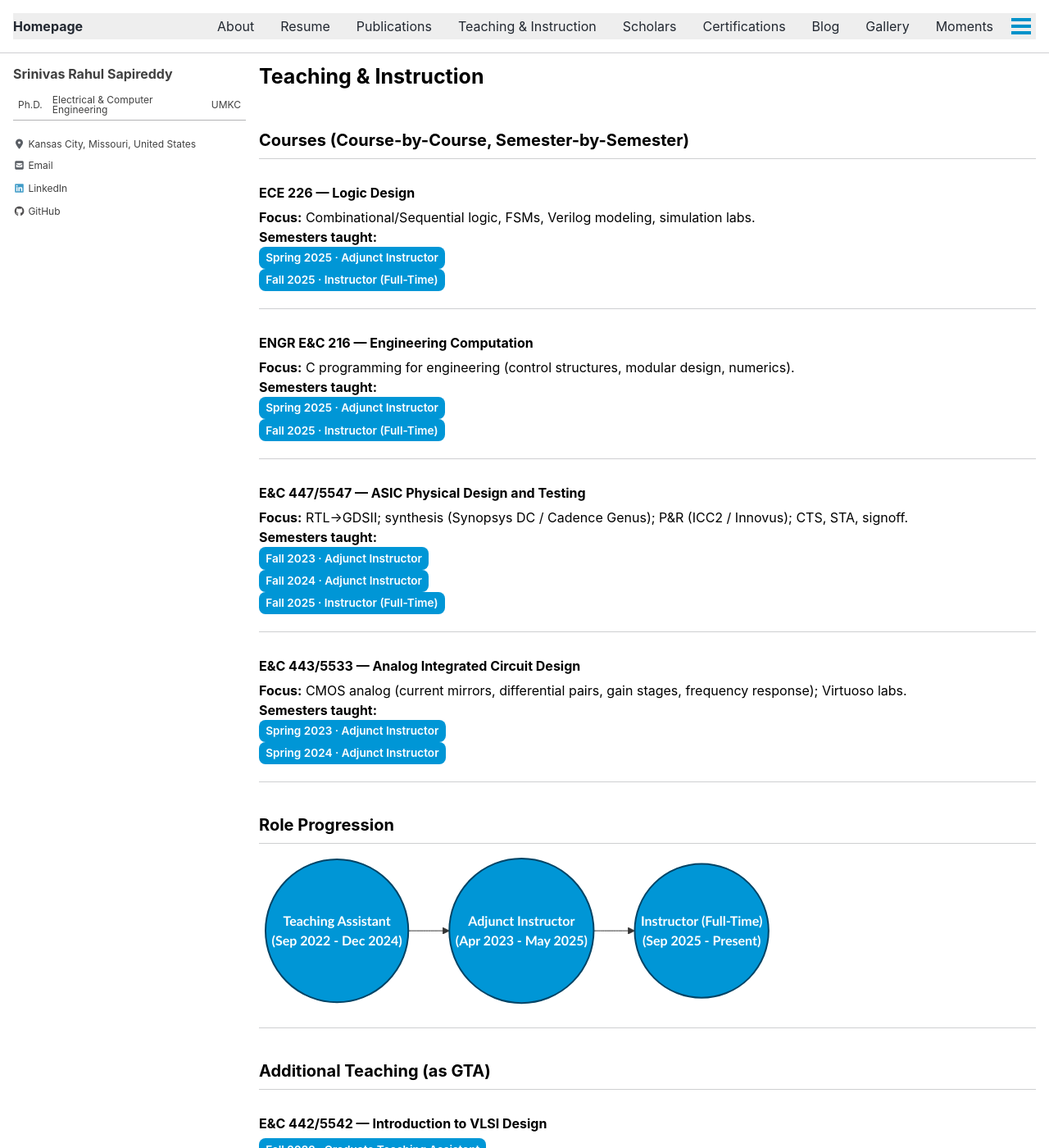
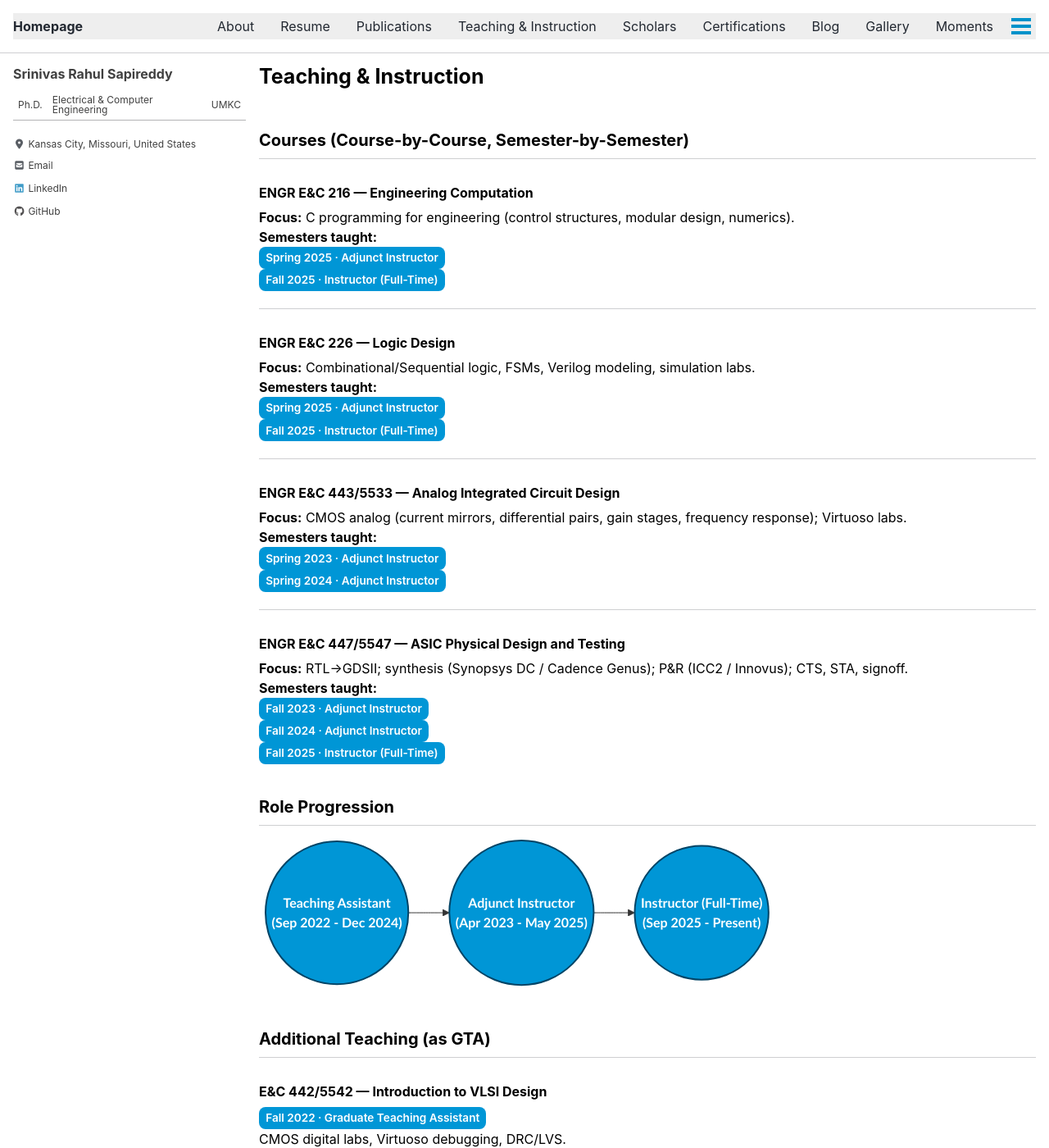
Before and after one commit to srsapireddy/srsapireddy.github.io, a Jekyll site: the page built from _pages/teaching.md, in a window 1280 px wide and 1400 px high. Shown: the whole window at 82% size. Built offline with Jekyll 4.4.1, drawn with Linux system fonts in a browser that asks for light colours; cached includes are drawn as plain includes; nearby versions of some CDN libraries; some of the changed lines change nothing that is shown.

Commit message:
Update teaching.md

```diff
--- a/_pages/teaching.md
+++ b/_pages/teaching.md
@@ -20,13 +20,6 @@ toc: false
 
 ## Courses (Course-by-Course, Semester-by-Semester)
 
-### ECE 226 — Logic Design
-**Focus:** Combinational/Sequential logic, FSMs, Verilog modeling, simulation labs.
-**Semesters taught:**
-<span class="badge">Spring 2025 · Adjunct Instructor</span>
-<span class="badge">Fall 2025 · Instructor (Full-Time)</span>
-
----
 
 ### ENGR E&C 216 — Engineering Computation
 **Focus:** C programming for engineering (control structures, modular design, numerics).
@@ -36,22 +29,32 @@ toc: false
 
 ---
 
-### E&C 447/5547 — ASIC Physical Design and Testing
+### ENGR E&C 226 — Logic Design
+**Focus:** Combinational/Sequential logic, FSMs, Verilog modeling, simulation labs.
+**Semesters taught:**
+<span class="badge">Spring 2025 · Adjunct Instructor</span>
+<span class="badge">Fall 2025 · Instructor (Full-Time)</span>
+
+---
+
+### ENGR E&C 443/5533 — Analog Integrated Circuit Design
+**Focus:** CMOS analog (current mirrors, differential pairs, gain stages, frequency response); Virtuoso labs.
+**Semesters taught:**
+<span class="badge">Spring 2023 · Adjunct Instructor</span>
+<span class="badge">Spring 2024 · Adjunct Instructor</span>
+
+---
+
+### ENGR E&C 447/5547 — ASIC Physical Design and Testing
 **Focus:** RTL→GDSII; synthesis (Synopsys DC / Cadence Genus); P&R (ICC2 / Innovus); CTS, STA, signoff.
 **Semesters taught:**
 <span class="badge">Fall 2023 · Adjunct Instructor</span>
 <span class="badge">Fall 2024 · Adjunct Instructor</span>
 <span class="badge">Fall 2025 · Instructor (Full-Time)</span>
 
----
 
-### E&C 443/5533 — Analog Integrated Circuit Design
-**Focus:** CMOS analog (current mirrors, differential pairs, gain stages, frequency response); Virtuoso labs.
-**Semesters taught:**
-<span class="badge">Spring 2023 · Adjunct Instructor</span>
-<span class="badge">Spring 2024 · Adjunct Instructor</span>
 
----
+
 <h2>Role Progression</h2>
 <div class="mermaid">
 graph LR
@@ -62,7 +65,7 @@ graph LR
   classDef role fill:#0096d6,stroke:#004466,stroke-width:2px,color:#fff,font-weight:bold;
   class A,B,C role;
 </div>
----
+
 
 ## Additional Teaching (as GTA)
 
```
